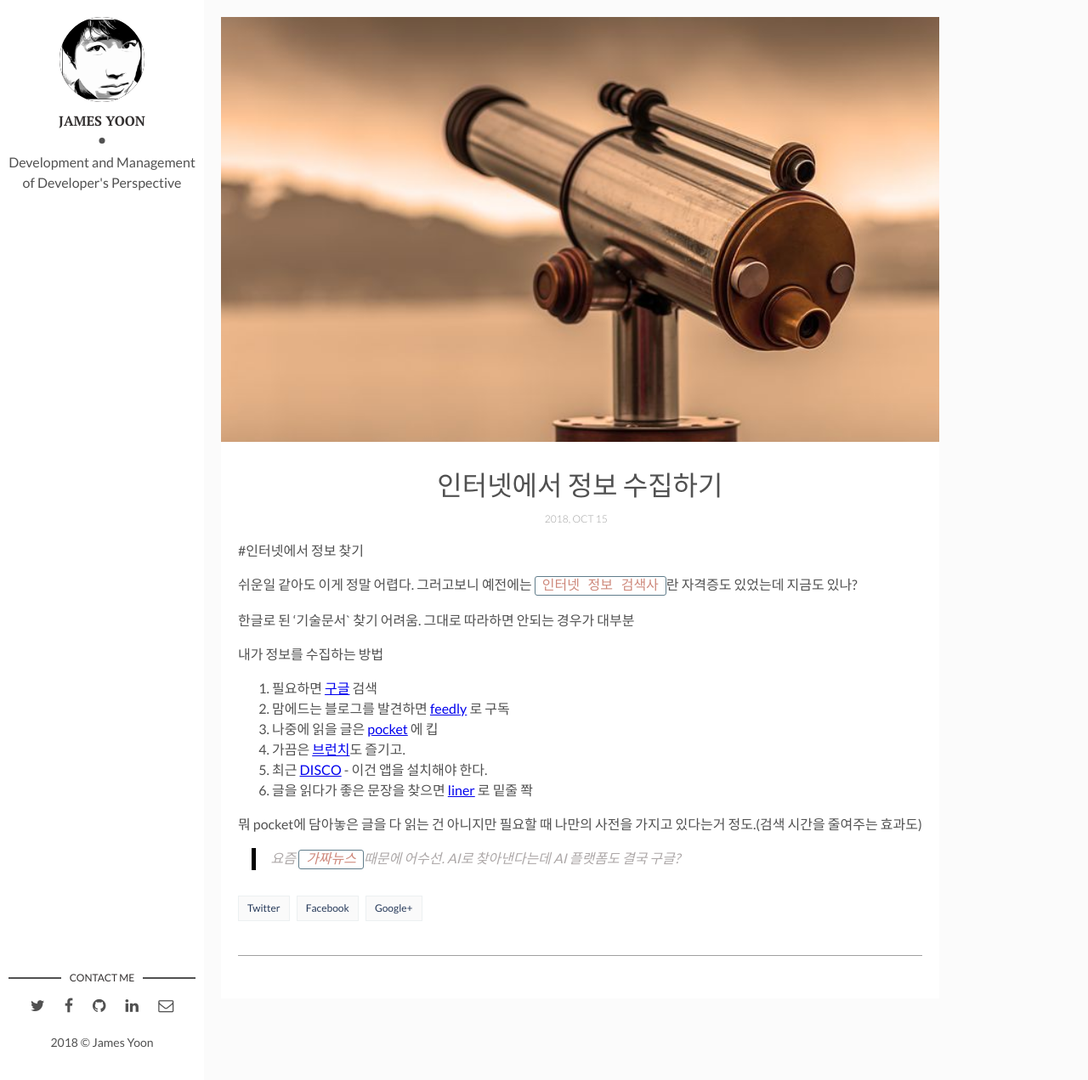
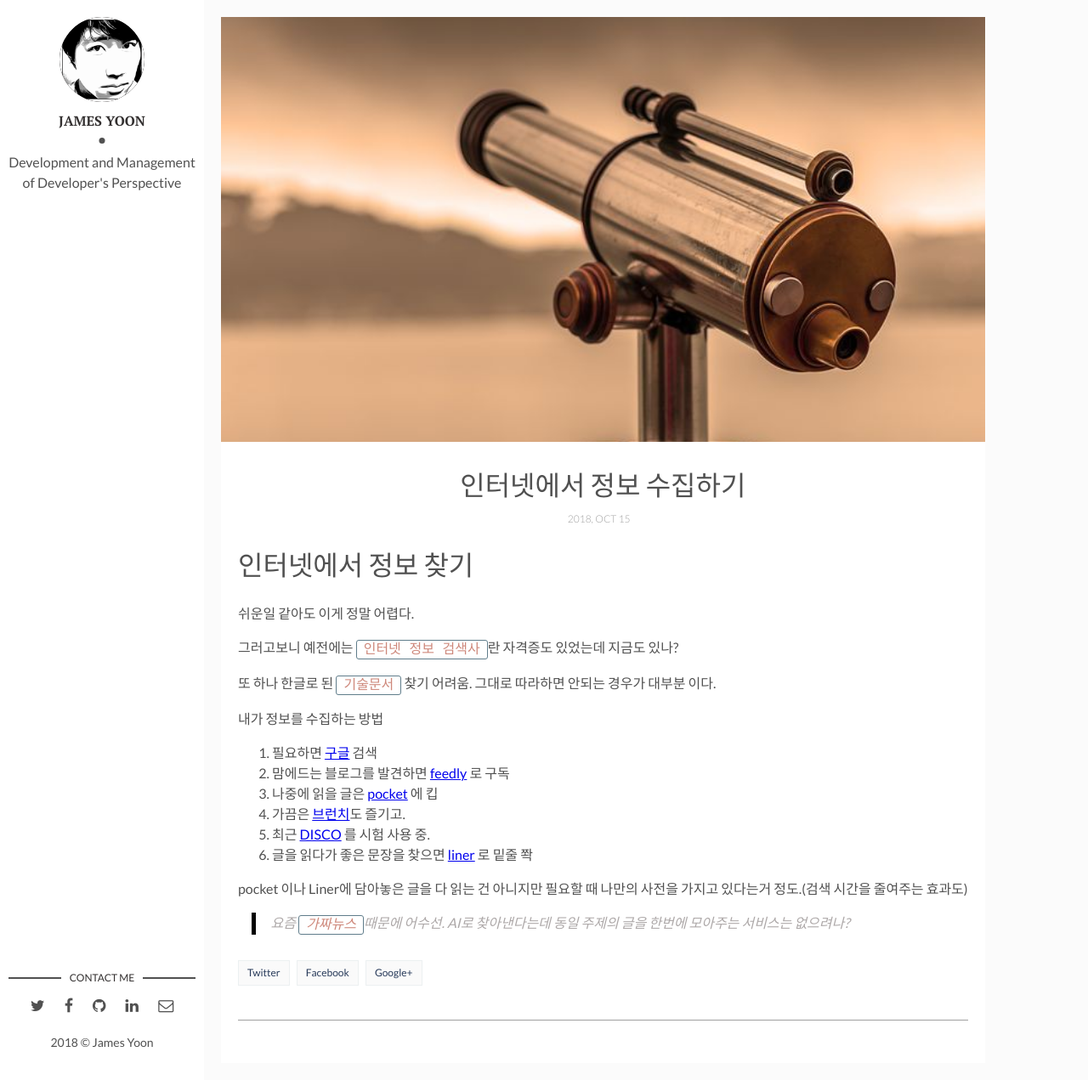
Before and after one commit to butteryoon/butteryoon.github.io, a Jekyll site: the page built from _posts/2018-10-15-curation.md, in a window 1280 px wide and 1271 px high. Shown: the whole window at 85% size. Built offline with Jekyll 4.4.1, drawn with Linux system fonts in a browser that asks for light colours; comment, search, counter and statistics services are not loaded.

Commit message:
curation - DISCO 정보 수정

```diff
--- a/_posts/2018-10-15-curation.md
+++ b/_posts/2018-10-15-curation.md
@@ -6,11 +6,13 @@ date: 2018-10-15 13:00:01 +0900
 categories: dev
 ---
 
-#인터넷에서 정보 찾기
+# 인터넷에서 정보 찾기
 
-쉬운일 같아도 이게 정말 어렵다. 그러고보니 예전에는 `인터넷 정보 검색사`란 자격증도 있었는데 지금도 있나?
+쉬운일 같아도 이게 정말 어렵다.
 
-한글로 된 '기술문서` 찾기 어려움. 그대로 따라하면 안되는 경우가 대부분
+그러고보니 예전에는 `인터넷 정보 검색사`란 자격증도 있었는데 지금도 있나?
+
+또 하나 한글로 된 `기술문서` 찾기 어려움. 그대로 따라하면 안되는 경우가 대부분 이다.
 
 내가 정보를 수집하는 방법
 
@@ -18,9 +20,9 @@ categories: dev
 2. 맘에드는 블로그를 발견하면 [feedly](feedly.com) 로 구독
 3. 나중에 읽을 글은 [pocket](https://getpocket.com) 에 킵
 4. 가끔은 [브런치](https://brunch.co.kr)도 즐기고.
-5. 최근 [DISCO](https://m.disco.me/download) - 이건 앱을 설치해야 한다.
+5. 최근 [DISCO](https://disco.me) 를 시험 사용 중.
 6. 글을 읽다가 좋은 문장을 찾으면 [liner](https://getliner.com/) 로 밑줄 쫙
 
-뭐 pocket에 담아놓은 글을 다 읽는 건 아니지만 필요할 때 나만의 사전을 가지고 있다는거 정도.(검색 시간을 줄여주는 효과도)
+pocket 이나 Liner에 담아놓은 글을 다 읽는 건 아니지만 필요할 때 나만의 사전을 가지고 있다는거 정도.(검색 시간을 줄여주는 효과도)
 
-> 요즘 `가짜뉴스`때문에 어수선. AI로 찾아낸다는데 AI 플랫폼도 결국 구글?
+> 요즘 `가짜뉴스`때문에 어수선. AI로 찾아낸다는데 동일 주제의 글을 한번에 모아주는 서비스는 없으려나?
```
